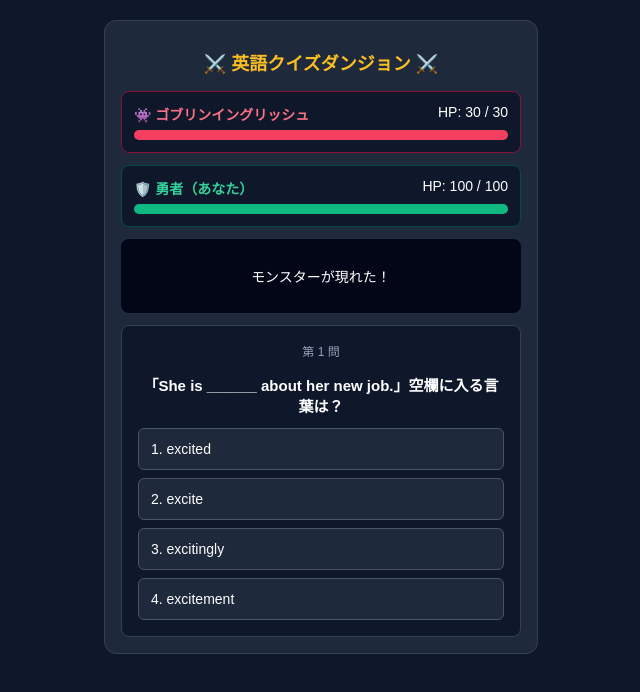
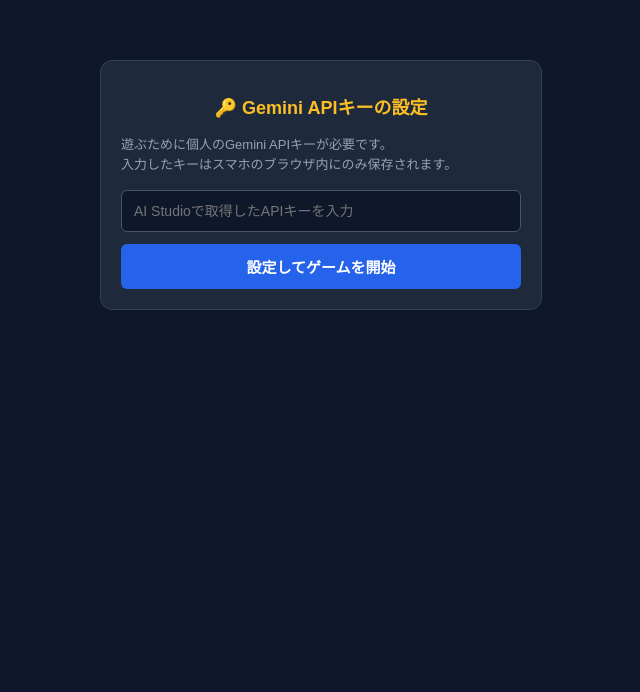
Before and after one commit to desrow9999-lang/english-dungeon, a Next.js app: page / in a window 1280 px wide. Shown: the top 692 px of the page, without its empty margins (319-959 px from the left). Built offline with nearby package versions, Linux system fonts and the light colour scheme.

Commit message:
Update page.tsx

```diff
--- a/app/page.tsx
+++ b/app/page.tsx
@@ -1,58 +1,109 @@
 "use client";
 
-import { useState } from "react";
+import { useState, useEffect } from "react";
 
-const QUIZ_LIST = [
-  {
-    question: "「She is ______ about her new job.」空欄に入る言葉は？",
-    options: ["excited", "excite", "excitingly", "excitement"],
-    answerIndex: 0,
-    explanation: "'be excited about 〜' で「〜にわくわくしている」という意味です。"
-  },
-  {
-    question: "「I need to ______ my homework before dinner.」空欄に入る言葉は？",
-    options: ["finish", "finishing", "finished", "finishes"],
-    answerIndex: 0,
-    explanation: "助動詞 'need to' の直後は動詞の原形 (finish) が来ます。"
-  },
-  {
-    question: "「He goes to the gym ______ a week.」空欄に入る言葉は？",
-    options: ["twice", "two", "second", "double"],
-    answerIndex: 0,
-    explanation: "「週に2回」は 'twice a week' と表現します。"
-  }
-];
+type Quiz = {
+  question: string;
+  options: string[];
+  answerIndex: number;
+  explanation: string;
+};
 
 export default function Home() {
-  const [currentQuizIndex, setCurrentQuizIndex] = useState(0);
-  const [enemyHp, setEnemyHp] = useState(30);
+  const [apiKey, setApiKey] = useState<string>("");
+  const [inputKey, setInputKey] = useState<string>("");
+  const [quiz, setQuiz] = useState<Quiz | null>(null);
+  const [loading, setLoading] = useState<boolean>(false);
+  const [enemyHp, setEnemyHp] = useState(50);
   const [playerHp, setPlayerHp] = useState(100);
-  const [message, setMessage] = useState("モンスターが現れた！");
+  const [message, setMessage] = useState("AIモンスターが現れた！");
   const [gameState, setGameState] = useState<"playing" | "victory" | "gameover">("playing");
 
-  const quiz = QUIZ_LIST[currentQuizIndex];
+  // 初回起動時にブラウザ保存されたキーを取得
+  useEffect(() => {
+    const savedKey = localStorage.getItem("user_gemini_api_key");
+    if (savedKey) {
+      setApiKey(savedKey);
+      fetchQuiz(savedKey);
+    }
+  }, []);
+
+  // APIキーの保存
+  const handleSaveKey = () => {
+    if (!inputKey.trim()) return;
+    const key = inputKey.trim();
+    localStorage.setItem("user_gemini_api_key", key);
+    setApiKey(key);
+    fetchQuiz(key);
+  };
+
+  // APIキーの変更・削除
+  const handleResetKey = () => {
+    localStorage.removeItem("user_gemini_api_key");
+    setApiKey("");
+    setQuiz(null);
+  };
+
+  // Gemini APIから直接クイズを取得
+  const fetchQuiz = async (keyToUse: string) => {
+    setLoading(true);
+    const prompt = `英語の4択クイズ（日常英会話や単語問題）を1問作成してください。
+必ず以下のJSON形式のみで出力してください。Markdown装飾や追加テキストは含めないでください。
+
+{
+  "question": "問題文（例: 「She is ______ about her new job.」空欄に入る言葉は？）",
+  "options": ["選択肢1", "選択肢2", "選択肢3", "選択肢4"],
+  "answerIndex": 0,
+  "explanation": "正解の簡潔な解説"
+}`;
+
+    try {
+      const res = await fetch(
+        `https://generativelanguage.googleapis.com/v1beta/models/gemini-2.5-flash:generateContent?key=${keyToUse}`,
+        {
+          method: "POST",
+          headers: { "Content-Type": "application/json" },
+          body: JSON.stringify({
+            contents: [{ parts: [{ text: prompt }] }],
+            generationConfig: {
+              responseMimeType: "application/json",
+            },
+          }),
+        }
+      );
+
+      if (!res.ok) {
+        throw new Error("API Key Error");
+      }
+
+      const data = await res.json();
+      const generatedQuiz = JSON.parse(data.candidates[0].content.parts[0].text);
+      setQuiz(generatedQuiz);
+      setMessage("AIモンスターが現れた！");
+    } catch {
+      setMessage("❌ クイズ生成に失敗しました。APIキーが正しいか確認してください。");
+    } finally {
+      setLoading(false);
+    }
+  };
 
   const handleAnswer = (index: number) => {
-    if (gameState !== "playing") return;
+    if (gameState !== "playing" || !quiz) return;
 
     if (index === quiz.answerIndex) {
-      const nextEnemyHp = Math.max(0, enemyHp - 10);
+      const nextEnemyHp = Math.max(0, enemyHp - 15);
       setEnemyHp(nextEnemyHp);
 
       if (nextEnemyHp <= 0) {
         setGameState("victory");
-        setMessage("🎉 モンスターを倒した！ダンジョンクリア！");
+        setMessage("🎉 AIドラゴンを倒した！ダンジョンクリア！");
         return;
       }
 
-      setMessage("⭕️ 正解！モンスターに10ダメージを与えた！");
-      if (currentQuizIndex < QUIZ_LIST.length - 1) {
-        setCurrentQuizIndex((prev) => prev + 1);
+      setMessage("⭕️ 正解！モンスターに15ダメージ！次の問題を生成中…");
+      fetchQuiz(apiKey);
     } else {
-        setCurrentQuizIndex(0);
-      }
-    } else {
-      const nextPlayerHp = Math.max(0, playerHp - 20);
+      const nextPlayerHp = Math.max(0, playerHp - 25);
       setPlayerHp(nextPlayerHp);
 
       if (nextPlayerHp <= 0) {
@@ -66,26 +117,82 @@
   };
 
   const handleReset = () => {
-    setEnemyHp(30);
+    setEnemyHp(50);
     setPlayerHp(100);
-    setCurrentQuizIndex(0);
     setGameState("playing");
-    setMessage("モンスターが現れた！");
+    setMessage("新たなAIモンスターが現れた！");
+    fetchQuiz(apiKey);
   };
+
+  // APIキー未設定時の設定画面
+  if (!apiKey) {
+    return (
+      <main style={{ minHeight: '100vh', backgroundColor: '#0f172a', color: '#fff', padding: '20px', fontFamily: 'sans-serif' }}>
+        <div style={{ maxWidth: '400px', margin: '40px auto', backgroundColor: '#1e293b', padding: '20px', borderRadius: '12px', border: '1px solid #334155' }}>
+          <h1 style={{ textAlign: 'center', color: '#fbbf24', fontSize: '18px', marginBottom: '16px' }}>🔑 Gemini APIキーの設定</h1>
+          <p style={{ fontSize: '13px', color: '#94a3b8', marginBottom: '16px', lineHeight: '1.5' }}>
+            遊ぶために個人のGemini APIキーが必要です。<br />
+            入力したキーはスマホのブラウザ内にのみ保存されます。
+          </p>
+          <input
+            type="password"
+            placeholder="AI Studioで取得したAPIキーを入力"
+            value={inputKey}
+            onChange={(e) => setInputKey(e.target.value)}
+            style={{
+              width: '100%',
+              padding: '12px',
+              borderRadius: '6px',
+              border: '1px solid #475569',
+              backgroundColor: '#0f172a',
+              color: '#fff',
+              fontSize: '14px',
+              marginBottom: '12px',
+              boxSizing: 'border-box'
+            }}
+          />
+          <button
+            onClick={handleSaveKey}
+            style={{
+              width: '100%',
+              padding: '12px',
+              backgroundColor: '#2563eb',
+              color: '#fff',
+              border: 'none',
+              borderRadius: '6px',
+              fontWeight: 'bold',
+              fontSize: '15px',
+              cursor: 'pointer'
+            }}
+          >
+            設定してゲームを開始
+          </button>
+        </div>
+      </main>
+    );
+  }
 
   return (
     <main style={{ minHeight: '100vh', backgroundColor: '#0f172a', color: '#fff', padding: '20px', fontFamily: 'sans-serif' }}>
       <div style={{ maxWidth: '400px', margin: '0 auto', backgroundColor: '#1e293b', padding: '16px', borderRadius: '12px', border: '1px solid #334155' }}>
-        <h1 style={{ textAlign: 'center', color: '#fbbf24', fontSize: '18px', marginBottom: '16px' }}>⚔️ 英語クイズダンジョン ⚔️</h1>
+        <div style={{ display: 'flex', justifyContent: 'space-between', alignItems: 'center', marginBottom: '12px' }}>
+          <h1 style={{ color: '#fbbf24', fontSize: '16px', margin: 0 }}>⚔️ AI英語ダンジョン ⚔️</h1>
+          <button
+            onClick={handleResetKey}
+            style={{ backgroundColor: 'transparent', border: 'none', color: '#94a3b8', fontSize: '12px', textDecoration: 'underline', cursor: 'pointer' }}
+          >
+            🔑 キー変更
+          </button>
+        </div>
 
         {/* 敵ステータス */}
         <div style={{ backgroundColor: '#0f172a', padding: '12px', borderRadius: '8px', marginBottom: '12px', border: '1px solid #881337' }}>
           <div style={{ display: 'flex', justifyContent: 'space-between', fontSize: '14px', marginBottom: '6px' }}>
-            <span style={{ fontWeight: 'bold', color: '#fb7185' }}>👾 ゴブリンイングリッシュ</span>
-            <span>HP: {enemyHp} / 30</span>
+            <span style={{ fontWeight: 'bold', color: '#fb7185' }}>👾 AIドラゴン</span>
+            <span>HP: {enemyHp} / 50</span>
           </div>
           <div style={{ width: '100%', backgroundColor: '#334155', height: '10px', borderRadius: '5px', overflow: 'hidden' }}>
-            <div style={{ width: `${(enemyHp / 30) * 100}%`, backgroundColor: '#f43f5e', height: '100%', transition: 'all 0.3s' }} />
+            <div style={{ width: `${(enemyHp / 50) * 100}%`, backgroundColor: '#f43f5e', height: '100%', transition: 'all 0.3s' }} />
           </div>
         </div>
 
@@ -108,9 +215,10 @@
         {/* ゲーム進行中：クイズ問題と選択肢 */}
         {gameState === "playing" && (
           <div style={{ backgroundColor: '#0f172a', padding: '16px', borderRadius: '8px', border: '1px solid #334155' }}>
-            <div style={{ fontSize: '12px', color: '#94a3b8', marginBottom: '8px', textAlign: 'center' }}>
-              第 {currentQuizIndex + 1} 問
-            </div>
+            {loading ? (
+              <p style={{ textAlign: 'center', color: '#94a3b8' }}>🤖 AIが問題を作成中…</p>
+            ) : quiz ? (
+              <>
                 <p style={{ fontWeight: 'bold', fontSize: '15px', marginBottom: '12px', textAlign: 'center' }}>{quiz.question}</p>
                 <div style={{ display: 'flex', flexDirection: 'column', gap: '8px' }}>
                   {quiz.options.map((option, idx) => (
@@ -133,6 +241,8 @@
                     </button>
                   ))}
                 </div>
+              </>
+            ) : null}
           </div>
         )}
 
```
Lines whose indentation alone changed are shown as unchanged.
